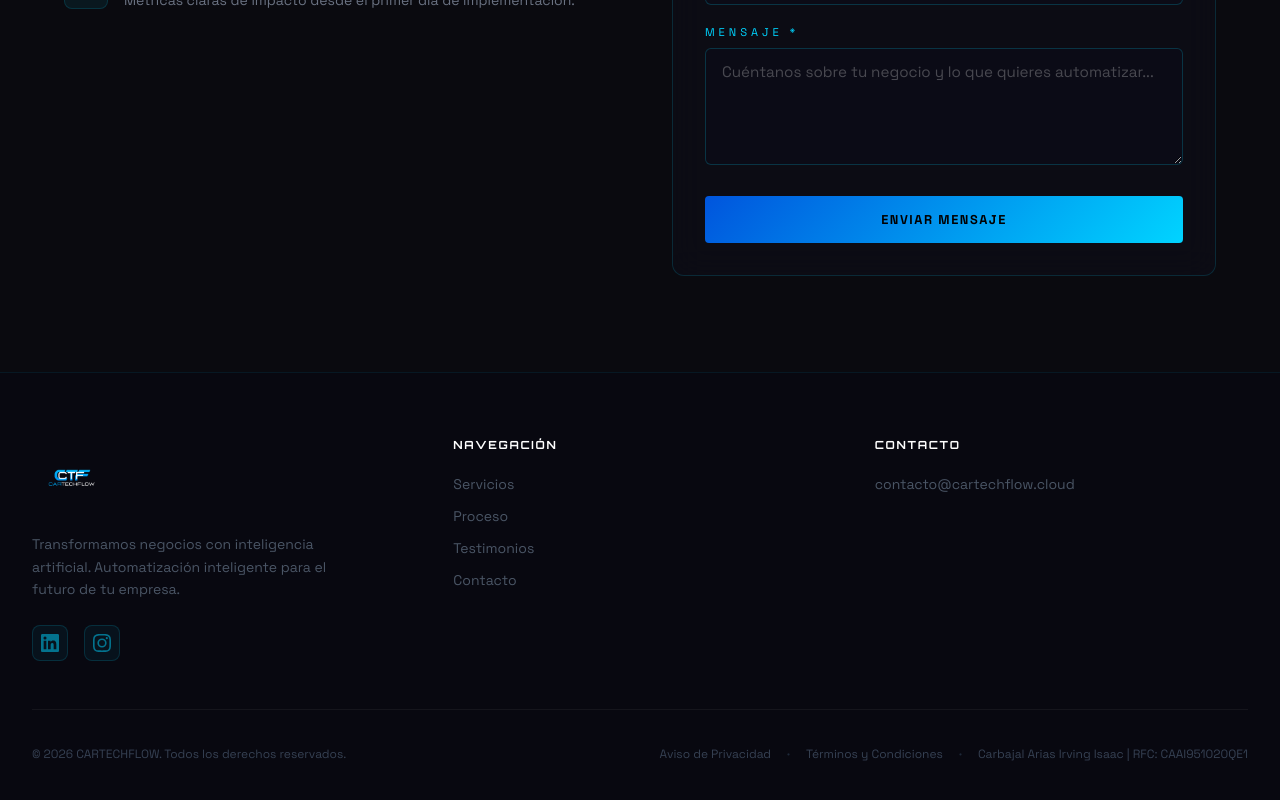
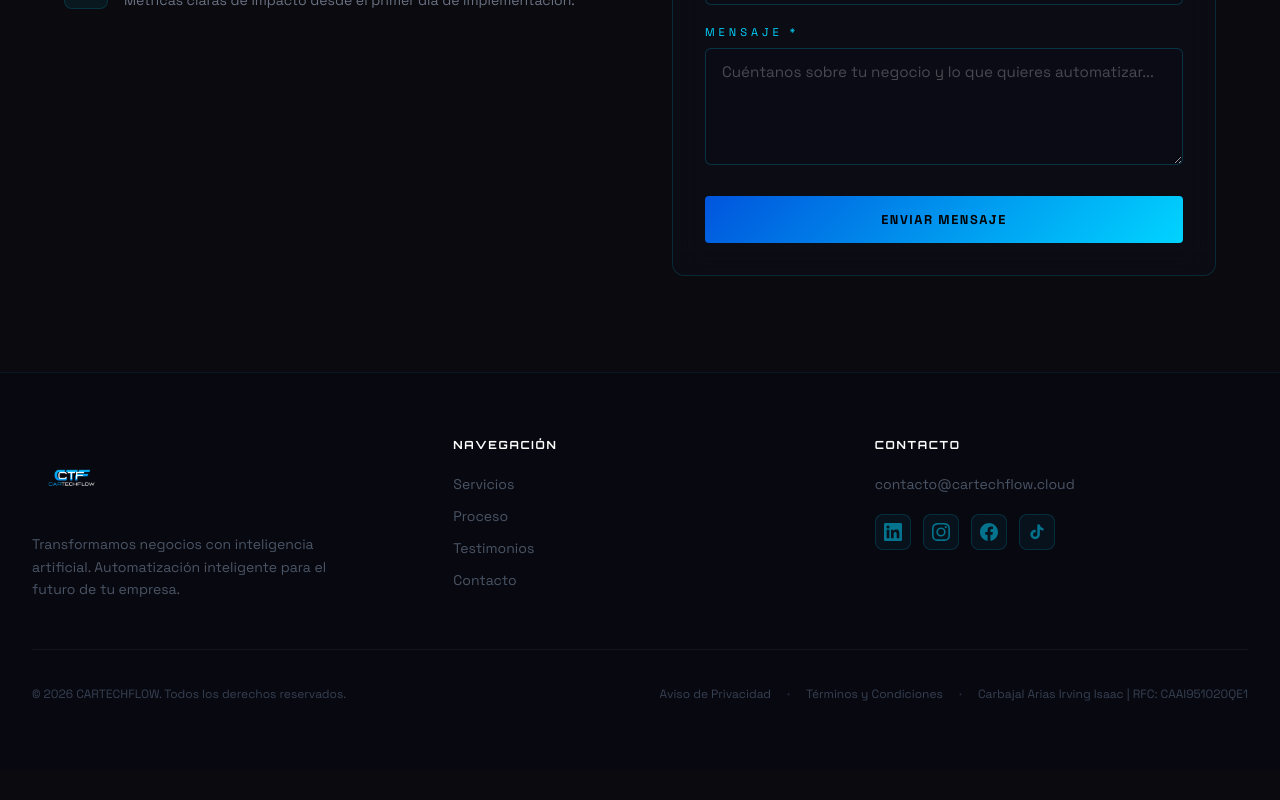
Before and after one commit to isaacArias95/cartechflow-web, a Next.js app: page / in a window 1280 px wide. Shown: the part 4307-5107 px from the top of the page. After the commit the page ends 5077 px from the top, so only its background shows below. Built offline with nearby package versions, Linux system fonts and the light colour scheme.

Commit message:
feat: move social links to contact column, add Facebook and TikTok
Co-Authored-By: Claude Sonnet 4.6 <noreply@anthropic.com>

```diff
--- a/src/components/Footer.tsx
+++ b/src/components/Footer.tsx
@@ -27,58 +27,6 @@ export default function Footer() {
             <p className="text-gray-600 text-sm leading-relaxed max-w-xs">
               Transformamos negocios con inteligencia artificial. Automatización inteligente para el futuro de tu empresa.
             </p>
-
-            {/* Social links */}
-            <div className="flex gap-4 mt-6">
-              {[
-                {
-                  label: 'LinkedIn',
-                  href: '#',
-                  svg: (
-                    <svg viewBox="0 0 24 24" fill="currentColor" width="18" height="18">
-                      <path d="M20.447 20.452h-3.554v-5.569c0-1.328-.027-3.037-1.852-3.037-1.853 0-2.136 1.445-2.136 2.939v5.667H9.351V9h3.414v1.561h.046c.477-.9 1.637-1.85 3.37-1.85 3.601 0 4.267 2.37 4.267 5.455v6.286zM5.337 7.433a2.062 2.062 0 01-2.063-2.065 2.064 2.064 0 112.063 2.065zm1.782 13.019H3.555V9h3.564v11.452zM22.225 0H1.771C.792 0 0 .774 0 1.729v20.542C0 23.227.792 24 1.771 24h20.451C23.2 24 24 23.227 24 22.271V1.729C24 .774 23.2 0 22.222 0h.003z" />
-                    </svg>
-                  ),
-                },
-                {
-                  label: 'Instagram',
-                  href: '#',
-                  svg: (
-                    <svg viewBox="0 0 24 24" fill="currentColor" width="18" height="18">
-                      <path d="M12 2.163c3.204 0 3.584.012 4.85.07 3.252.148 4.771 1.691 4.919 4.919.058 1.265.069 1.645.069 4.849 0 3.205-.012 3.584-.069 4.849-.149 3.225-1.664 4.771-4.919 4.919-1.266.058-1.644.07-4.85.07-3.204 0-3.584-.012-4.849-.07-3.26-.149-4.771-1.699-4.919-4.92-.058-1.265-.07-1.644-.07-4.849 0-3.204.013-3.583.07-4.849.149-3.227 1.664-4.771 4.919-4.919 1.266-.057 1.645-.069 4.849-.069zM12 0C8.741 0 8.333.014 7.053.072 2.695.272.273 2.69.073 7.052.014 8.333 0 8.741 0 12c0 3.259.014 3.668.072 4.948.2 4.358 2.618 6.78 6.98 6.98C8.333 23.986 8.741 24 12 24c3.259 0 3.668-.014 4.948-.072 4.354-.2 6.782-2.618 6.979-6.98.059-1.28.073-1.689.073-4.948 0-3.259-.014-3.667-.072-4.947-.196-4.354-2.617-6.78-6.979-6.98C15.668.014 15.259 0 12 0zm0 5.838a6.162 6.162 0 100 12.324 6.162 6.162 0 000-12.324zM12 16a4 4 0 110-8 4 4 0 010 8zm6.406-11.845a1.44 1.44 0 100 2.881 1.44 1.44 0 000-2.881z" />
-                    </svg>
-                  ),
-                },
-              ].map((social) => (
-                <a
-                  key={social.label}
-                  href={social.href}
-                  aria-label={social.label}
-                  className="flex items-center justify-center rounded-lg transition-all duration-200"
-                  style={{
-                    width: '36px',
-                    height: '36px',
-                    color: 'rgba(0,212,255,0.5)',
-                    background: 'rgba(0,212,255,0.05)',
-                    border: '1px solid rgba(0,212,255,0.15)',
-                  }}
-                  onMouseEnter={(e) => {
-                    const el = e.currentTarget as HTMLAnchorElement
-                    el.style.color = '#00D4FF'
-                    el.style.borderColor = 'rgba(0,212,255,0.4)'
-                    el.style.background = 'rgba(0,212,255,0.1)'
-                  }}
-                  onMouseLeave={(e) => {
-                    const el = e.currentTarget as HTMLAnchorElement
-                    el.style.color = 'rgba(0,212,255,0.5)'
-                    el.style.borderColor = 'rgba(0,212,255,0.15)'
-                    el.style.background = 'rgba(0,212,255,0.05)'
-                  }}
-                >
-                  {social.svg}
-                </a>
-              ))}
-            </div>
           </div>
 
           {/* Quick links */}
@@ -115,6 +63,76 @@ export default function Footer() {
                 contacto@cartechflow.cloud
               </a>
             </div>
+
+            {/* Social links */}
+            <div className="flex gap-3 mt-5">
+              {[
+                {
+                  label: 'LinkedIn',
+                  href: '#',
+                  svg: (
+                    <svg viewBox="0 0 24 24" fill="currentColor" width="18" height="18">
+                      <path d="M20.447 20.452h-3.554v-5.569c0-1.328-.027-3.037-1.852-3.037-1.853 0-2.136 1.445-2.136 2.939v5.667H9.351V9h3.414v1.561h.046c.477-.9 1.637-1.85 3.37-1.85 3.601 0 4.267 2.37 4.267 5.455v6.286zM5.337 7.433a2.062 2.062 0 01-2.063-2.065 2.064 2.064 0 112.063 2.065zm1.782 13.019H3.555V9h3.564v11.452zM22.225 0H1.771C.792 0 0 .774 0 1.729v20.542C0 23.227.792 24 1.771 24h20.451C23.2 24 24 23.227 24 22.271V1.729C24 .774 23.2 0 22.222 0h.003z" />
+                    </svg>
+                  ),
+                },
+                {
+                  label: 'Instagram',
+                  href: '#',
+                  svg: (
+                    <svg viewBox="0 0 24 24" fill="currentColor" width="18" height="18">
+                      <path d="M12 2.163c3.204 0 3.584.012 4.85.07 3.252.148 4.771 1.691 4.919 4.919.058 1.265.069 1.645.069 4.849 0 3.205-.012 3.584-.069 4.849-.149 3.225-1.664 4.771-4.919 4.919-1.266.058-1.644.07-4.85.07-3.204 0-3.584-.012-4.849-.07-3.26-.149-4.771-1.699-4.919-4.92-.058-1.265-.07-1.644-.07-4.849 0-3.204.013-3.583.07-4.849.149-3.227 1.664-4.771 4.919-4.919 1.266-.057 1.645-.069 4.849-.069zM12 0C8.741 0 8.333.014 7.053.072 2.695.272.273 2.69.073 7.052.014 8.333 0 8.741 0 12c0 3.259.014 3.668.072 4.948.2 4.358 2.618 6.78 6.98 6.98C8.333 23.986 8.741 24 12 24c3.259 0 3.668-.014 4.948-.072 4.354-.2 6.782-2.618 6.979-6.98.059-1.28.073-1.689.073-4.948 0-3.259-.014-3.667-.072-4.947-.196-4.354-2.617-6.78-6.979-6.98C15.668.014 15.259 0 12 0zm0 5.838a6.162 6.162 0 100 12.324 6.162 6.162 0 000-12.324zM12 16a4 4 0 110-8 4 4 0 010 8zm6.406-11.845a1.44 1.44 0 100 2.881 1.44 1.44 0 000-2.881z" />
+                    </svg>
+                  ),
+                },
+                {
+                  label: 'Facebook',
+                  href: '#',
+                  svg: (
+                    <svg viewBox="0 0 24 24" fill="currentColor" width="18" height="18">
+                      <path d="M24 12.073C24 5.405 18.627 0 12 0S0 5.405 0 12.073C0 18.1 4.388 23.094 10.125 24v-8.437H7.078v-3.49h3.047V9.41c0-3.025 1.792-4.697 4.532-4.697 1.312 0 2.686.236 2.686.236v2.97h-1.514c-1.491 0-1.956.93-1.956 1.886v2.268h3.328l-.532 3.49h-2.796V24C19.612 23.094 24 18.1 24 12.073z" />
+                    </svg>
+                  ),
+                },
+                {
+                  label: 'TikTok',
+                  href: '#',
+                  svg: (
+                    <svg viewBox="0 0 24 24" fill="currentColor" width="18" height="18">
+                      <path d="M19.59 6.69a4.83 4.83 0 01-3.77-4.25V2h-3.45v13.67a2.89 2.89 0 01-2.88 2.5 2.89 2.89 0 01-2.89-2.89 2.89 2.89 0 012.89-2.89c.28 0 .54.04.79.1V9.01a6.33 6.33 0 00-.79-.05 6.34 6.34 0 00-6.34 6.34 6.34 6.34 0 006.34 6.34 6.34 6.34 0 006.33-6.34V8.69a8.18 8.18 0 004.78 1.52V6.73a4.85 4.85 0 01-1.01-.04z" />
+                    </svg>
+                  ),
+                },
+              ].map((social) => (
+                <a
+                  key={social.label}
+                  href={social.href}
+                  aria-label={social.label}
+                  className="flex items-center justify-center rounded-lg transition-all duration-200"
+                  style={{
+                    width: '36px',
+                    height: '36px',
+                    color: 'rgba(0,212,255,0.5)',
+                    background: 'rgba(0,212,255,0.05)',
+                    border: '1px solid rgba(0,212,255,0.15)',
+                  }}
+                  onMouseEnter={(e) => {
+                    const el = e.currentTarget as HTMLAnchorElement
+                    el.style.color = '#00D4FF'
+                    el.style.borderColor = 'rgba(0,212,255,0.4)'
+                    el.style.background = 'rgba(0,212,255,0.1)'
+                  }}
+                  onMouseLeave={(e) => {
+                    const el = e.currentTarget as HTMLAnchorElement
+                    el.style.color = 'rgba(0,212,255,0.5)'
+                    el.style.borderColor = 'rgba(0,212,255,0.15)'
+                    el.style.background = 'rgba(0,212,255,0.05)'
+                  }}
+                >
+                  {social.svg}
+                </a>
+              ))}
+            </div>
           </div>
         </div>
 
```
